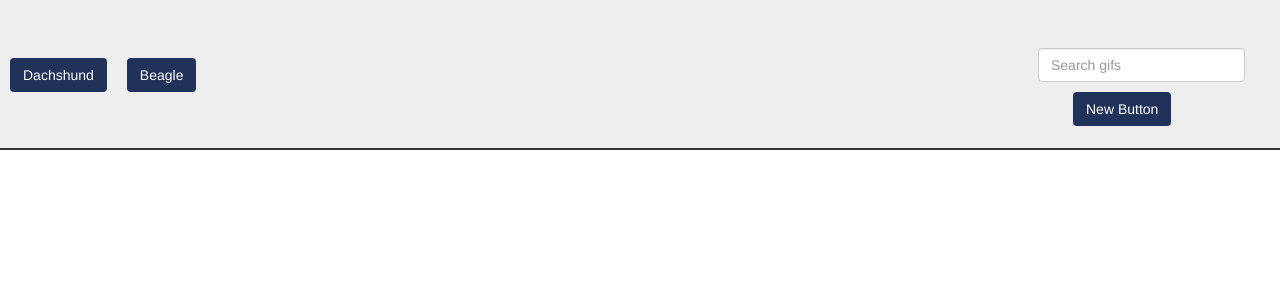
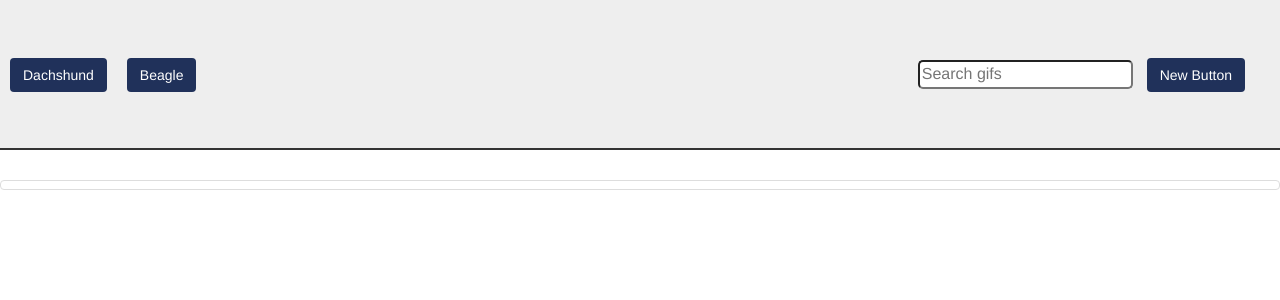
Before and after one commit to Rbla3066/Week-6-Homework, a PHP site: page / in a window 1280 px wide. Shown: the top 300 px of the page. Run offline with PHP 8.4, Linux system fonts and the light colour scheme; some libraries are stand-ins or nearby versions.

Commit message:
pages added

```diff
--- a/gif.js
+++ b/gif.js
@@ -18,19 +18,32 @@ jQuery(document).ready(function() {
 		};
 	};
 	$("body").on("click", ".gifButton", function(){
-		var input = $(this).attr("id");
-		var url = "https://api.giphy.com/v1/gifs/search?q="+input+"&api_key=dc6zaTOxFJmzC ";
+		popGifs(0, $(this).attr("id"));
+	});
+	function popGifs(number, input){
+		var reference = parseInt(number);
+		var url = "https://api.giphy.com/v1/gifs/search?q="+input+"&limit=100&api_key=dc6zaTOxFJmzC ";
 		$.ajax({url: url, method: "GET"}).done(function(response) {
 			$("#gifs").html("");
-			console.log(response);
-			for(var i=0; i<11; i++){
+			for(var i=reference; i<reference+10; i++){
 				var still = response.data[i].images.fixed_height_still.url;
 				var gif = response.data[i].images.fixed_height.url;
 				var rating = "<div class='rating'>Rating: " + response.data[i].rating +"</div>";
-				$("#gifs").append("<div class='gifDiv text-center thumbnail'>"+rating+"<div class='gif' data-still='"+still+"' data-gif='"+gif+"' data-state='still'><img src='"+still+"'></div></div>");
+				$("#gifs").append("<span class='gifDiv text-center thumbnail'>"+rating+"<div class='gif' data-still='"+still+"' data-gif='"+gif+"' data-state='still'><img src='"+still+"' class='img-responsive center-block'></div></span>");
+			};
+			if(response.data.length > 10){
+				var pages = (response.data.length - (response.data.length % 10)) / 10;
+				if(response.data.length % 10 != 0) pages++;
+				$("#pages").html("<span style='font-size: 24px; font-weight: bold;'>Pages: </span>");
+				for(i=1; i<=pages; i++){
+					$("#pages").append("<span class='pageButton' data-input='"+input+"' data-num='"+((i-1)*10)+"'><button type='button' class='btn button'>"+i+"</button></span>");
+				};
 			};
     	});
-	});
+    };
+    $("body").on("click", ".pageButton", function(){
+    	popGifs($(this).attr("data-num"), $(this).attr("data-input"));
+    });
 	$("body").on("click", ".gif", function(){
 		if($(this).attr("data-state") == "still"){
 			$(this).attr("data-state", "animate");
--- a/index.html
+++ b/index.html
@@ -13,12 +13,13 @@
 <div id="header" class='jumbotron'>
 	<div id="buttons"></div>
 	<div id="sideBar">
-		<div id="input">
-		<input class="input form-control" id="inputText" placeholder="Search gifs" type="text">
-		</div>
-		<button type="button" class="button btn" id="makeButton">New Button</button>
+		<span id="input">
+		<input class="input" id="inputText" placeholder="Search gifs" type="text">
+		</span>
+		<span><button type="button" class="button btn" id="makeButton">New Button</button></span>
 	</div>
 </div>
+	<div id="pages" class="thumbnail"></div>
 	<div id="gifs" class='center-block'></div>
 </body>
 </html>
--- a/style.css
+++ b/style.css
@@ -22,9 +22,10 @@
 	border-bottom-width: 2px;
 	height: 150px;
 }
-#input{
+#makeButton {
 	margin-right: 35px;
 }
-#makeButton {
-	margin-left: 35px;
+#inputText{
+	border-radius: 5px;
+	font-size: 16px;
 }
```
